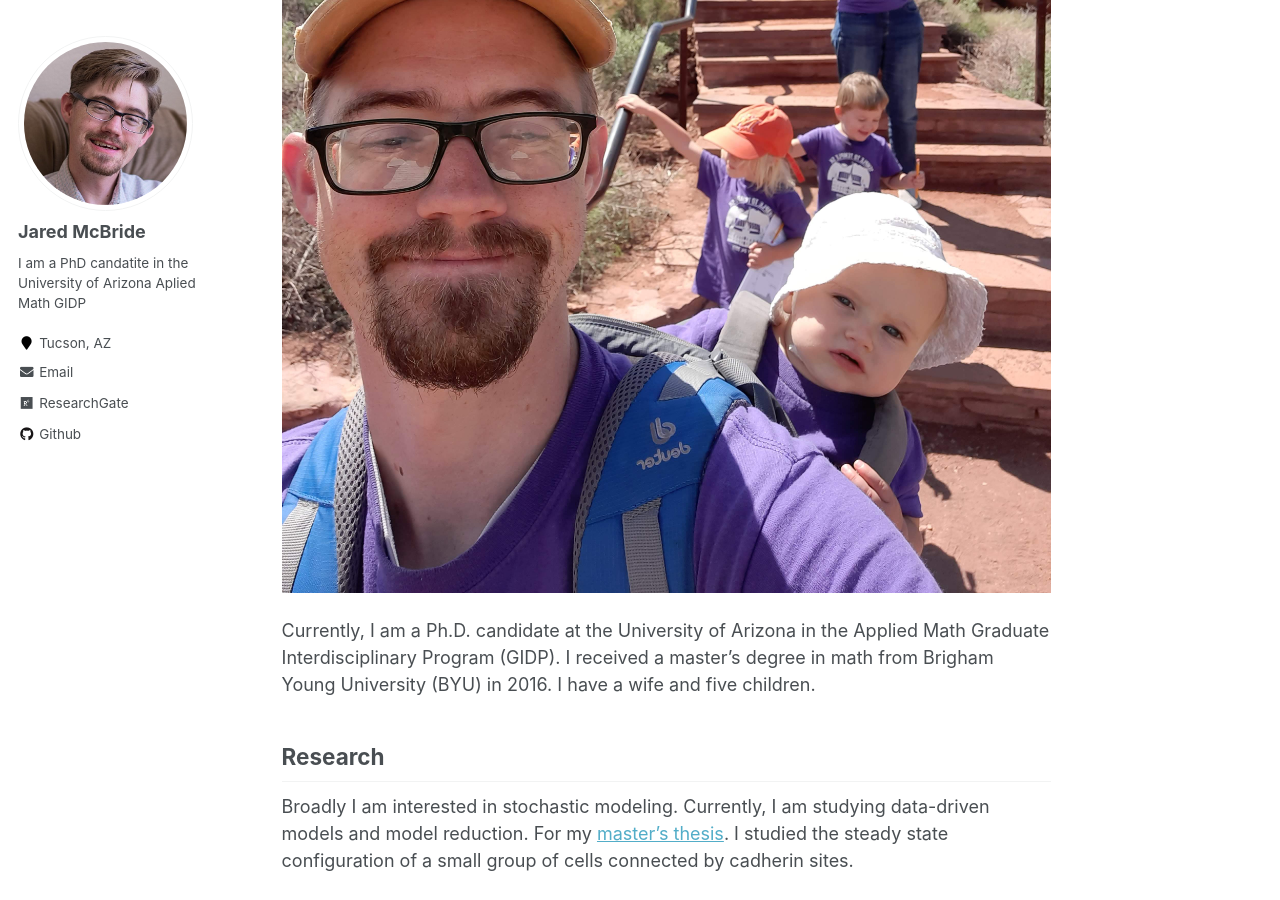
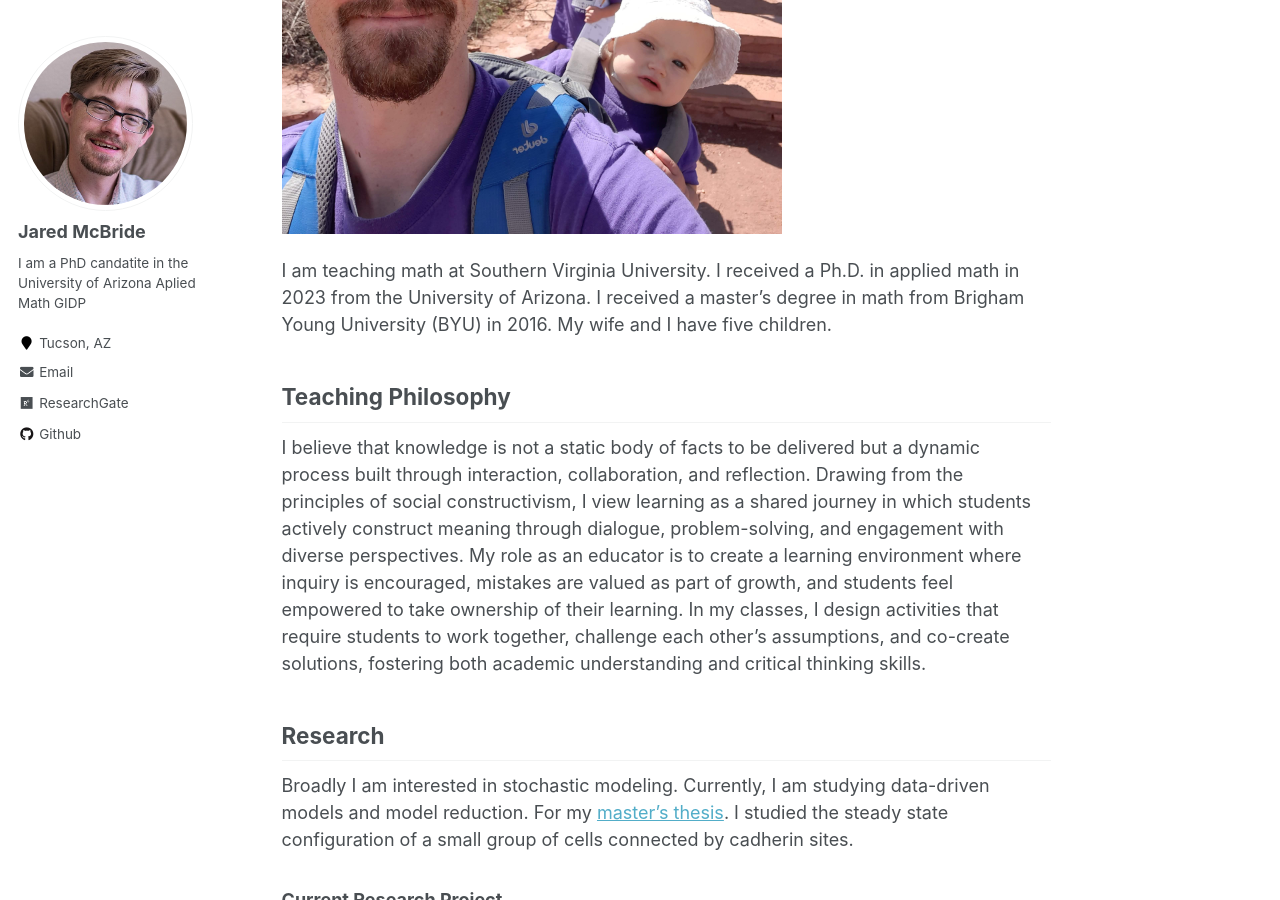
Before and after one commit to JaredMcB/JaredMcB.github.io, a Jekyll site: the page built from _pages/about.md, in a window 1280 px wide and 900 px high, scrolled down 593 px. Built offline with Jekyll 4.4.1, drawn with Linux system fonts in a browser that asks for light colours.

Commit message:
Addedd teaching philosophy

```diff
--- a/_pages/about.md
+++ b/_pages/about.md
@@ -8,9 +8,13 @@ redirect_from:
   - /about.html
 ---
 
-![FamilyAtWapatki](\files\Pics\FamilyAtWapatki.jpg)
+<img src="\files\Pics\FamilyAtWapatki.jpg" alt="Family at Wapatki" width="500" />
 
-Currently, I am a Ph.D. candidate at the University of Arizona in the Applied Math Graduate Interdisciplinary Program (GIDP). I received a master's degree in math from Brigham Young University (BYU) in 2016. I have a wife and five children.
+I am teaching math at Southern Virginia University. I received a Ph.D. in applied math in 2023 from the University of Arizona. I received a master's degree in math from Brigham Young University (BYU) in 2016. My wife and I have five children.
+
+## Teaching Philosophy
+
+I believe that knowledge is not a static body of facts to be delivered but a dynamic process built through interaction, collaboration, and reflection. Drawing from the principles of social constructivism, I view learning as a shared journey in which students actively construct meaning through dialogue, problem-solving, and engagement with diverse perspectives. My role as an educator is to create a learning environment where inquiry is encouraged, mistakes are valued as part of growth, and students feel empowered to take ownership of their learning. In my classes, I design activities that require students to work together, challenge each other’s assumptions, and co-create solutions, fostering both academic understanding and critical thinking skills.
 
 ## Research
 
```
